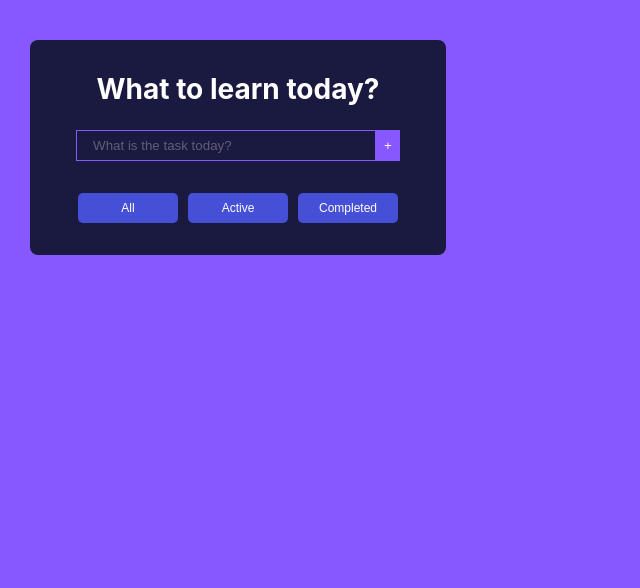
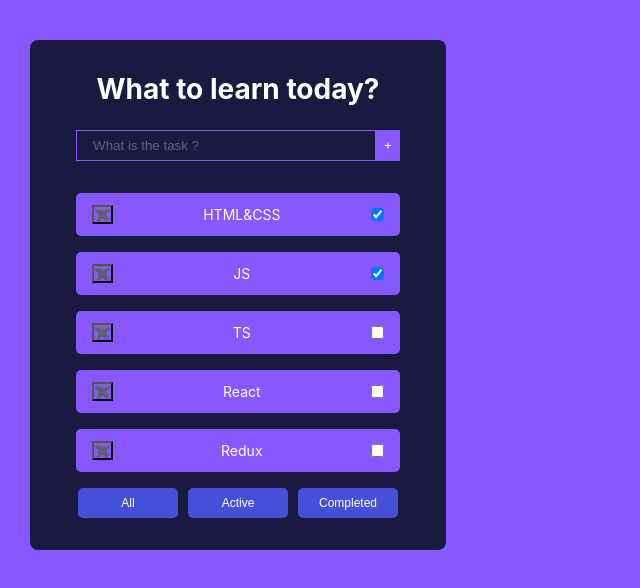
Before and after one commit to Kicka3/TodoFull, a React (Create React App) app: page / in a window 1280 px wide. Shown: the top 588 px of the page, without its empty margins (0-640 px from the left). Built offline with nearby package versions, Linux system fonts and the light colour scheme.

Commit message:
add map3

```diff
--- a/src/components/todoListCard/TodoListCard.tsx
+++ b/src/components/todoListCard/TodoListCard.tsx
@@ -13,8 +13,49 @@ type TaskType = {
 }
 
 const TodoListCard: FC<TodoListCardPropsType> = ({tasks, title}) => {
+    // const listItems: Array<JSX.Element> | JSX.Element = tasks.map(el => {
+    //
+    //     //---------Выносим наверх кнопку удаления таски:--------------
+    //     const onClickRemoveTaskHandler = () => {
+    //         console.log(el.id)
+    //         removeTask(el.id)
+    //     }
+    //
+    //     //----------Отрисовываем таски при помощи MAP вверху!---------------
+    //     return (
+    //         <li className={"TodoListWrapperLi"}
+    //             key={el.id}>
+    //             <input className={"TodoTask"}
+    //                    type="checkbox"
+    //                    checked={el.isDone}
+    //             />
+    //
+    //             <span>{el.titleTask}</span>
+    //
+    //             <button className={"RemoveBtn"}
+    //                     onClick={onClickRemoveTaskHandler}>✖️
+    //             </button>
+    //         </li>
+    //     )
+    // });
 
-    const listsItems = Array<JSX.Element>
+    const listsItems: Array<JSX.Element> | JSX.Element = tasks.map((el) => {
+        return (
+            <li className={"TodoListWrapperLi"}
+                key={el.id}>
+                <input className={"TodoTask"}
+                       type="checkbox"
+                       checked={el.isDone}
+                />
+
+                <span>{el.titleTask}</span>
+
+                <button className={"RemoveBtn"}
+                >✖️
+                </button>
+            </li>
+        )
+    })
 
     return (
         <div className={"CardWrapper"}>
@@ -23,7 +64,7 @@ const TodoListCard: FC<TodoListCardPropsType> = ({tasks, title}) => {
                 <div className={"TodoForm"}>
                     <input
                         className={"TodoInput"}
-                        placeholder={"What is the task today?"}
+                        placeholder={"What is the task ?"}
                     />
 
                     <button className={"TodoAddBtn"}>+</button>
@@ -32,7 +73,7 @@ const TodoListCard: FC<TodoListCardPropsType> = ({tasks, title}) => {
 
                 <div className={"TodoListsWrapper"}>
                     <ul>
-
+                        {listsItems}
                     </ul>
                 </div>
             </div>
```
